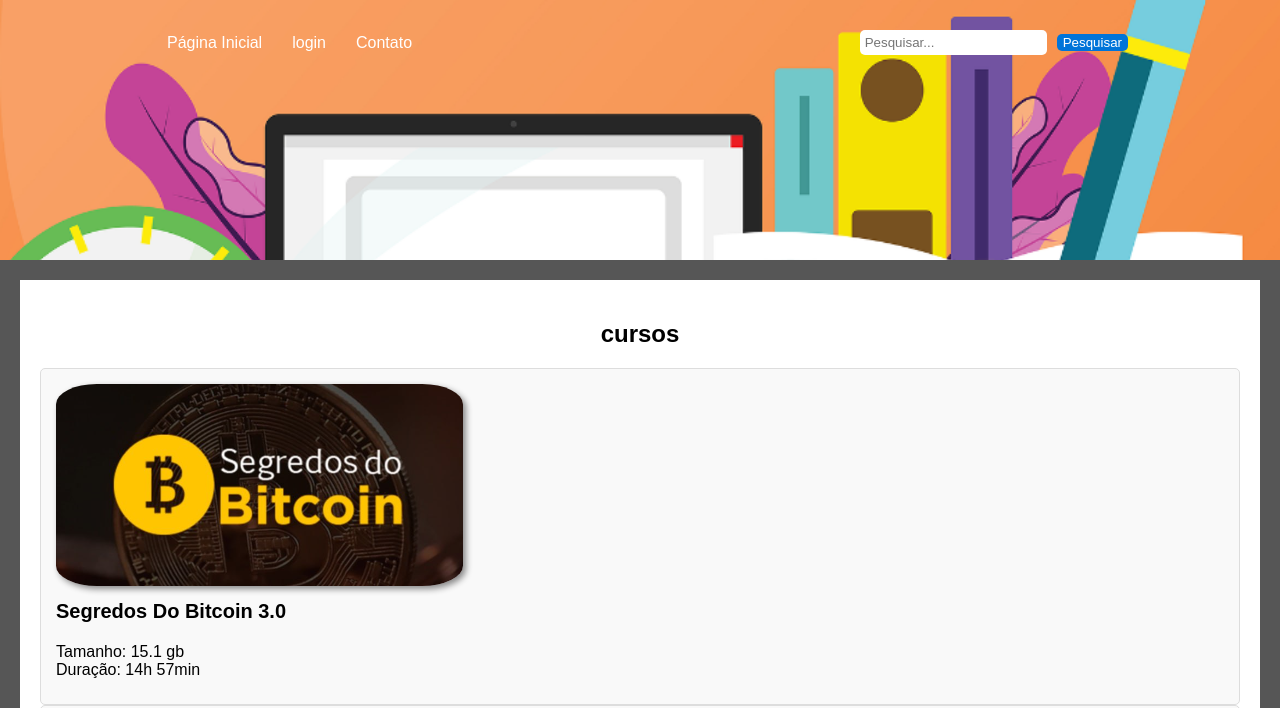
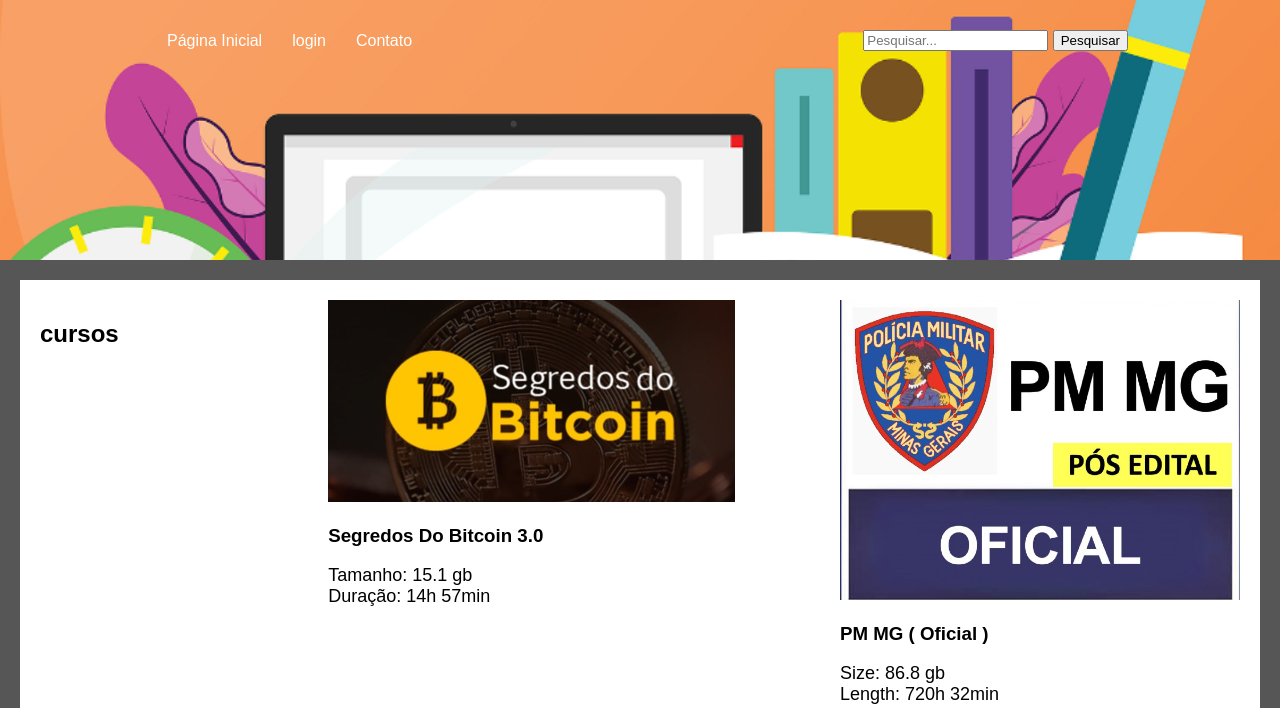
Before and after one commit to Luis-fellipe-Dias-Frutuoso/bem-vindo, a plain HTML site: page index.html in a window 1280 px wide. Shown: the top 708 px of the page. Drawn offline with Linux system fonts and the light colour scheme.

Commit message:
Update estilo.css

```diff
--- a/estilo.css
+++ b/estilo.css
@@ -1,3 +1,4 @@
+/* Estilos comuns para ambos PC e celular */
 body {
     font-family: Arial, sans-serif;
     margin: 0;
@@ -47,62 +48,12 @@ section:hover {
     margin: 20px;
 }
 
-#projetos {
-    display: flex;
-    flex-wrap: wrap;
-    justify-content: space-between;
-}
-
-.projeto {
-    width: 100%; /* Alterado para 100% em dispositivos móveis */
-    padding: 15px;
-    background-color: #f9f9f9;
-    border: 1px solid #ddd;
-    border-radius: 5px;
-    transition: transform 0.3s;
-}
-
-.projeto:hover {
-    background-color: #646464;
-    color: #fff;
-    transform: scale(1.05);
-}
-
-.projeto img {
-    max-width: 100%;
-    height: auto;
-    border-radius: 10% 10% 10% 10%;
-    box-shadow: 3px 3px 6px #888888;
-    transition: 0.2s;
-}
-
-.projeto img:hover {
-
-}
-
-h3 {
-    font-size: 20px;
-    margin-top: 10px;
-}
-
-p {
-    font-size: 16px;
-    margin: 10px 0;
-}
-
 h2 {
     text-align: center;
     display: block;
 }
 
-.pepa {
-    display: block;
-    text-align: center;
-    width: 100%; /* Alterado para 100% em dispositivos móveis */
-    margin: 0 auto;
-}
-
-.duda {
+duda {
     text-align: center;
     height: 200px;
     background-image: url('img/Captura de tela 2023-10-30 230230.png');
@@ -113,7 +64,7 @@ h2 {
     transition: background-color 0.3s;
 }
 
-.duda:hover {
+duda:hover {
     background-color: #d65d5d;
 }
 
@@ -141,18 +92,20 @@ nav {
     color: #fff;
 }
 
-.search {
+search {
     display: flex;
     align-items: center;
 }
 
-.search input {
+/* Limitar a largura máxima da barra de pesquisa em dispositivos móveis */
+search input {
+    max-width: 150px;
     padding: 5px;
     border: none;
     border-radius: 5px;
 }
 
-.search button {
+search button {
     background-color: #0074D9;
     color: #fff;
     border: none;
@@ -165,7 +118,7 @@ a {
     text-decoration: none;
 }
 
-#matematica3 {
+matematica3 {
     background-image: url('img/download (1).jpg');
     background-repeat: no-repeat;
     background-size: cover;
@@ -173,7 +126,7 @@ a {
     text-decoration: none;
 }
 
-#portugues {
+portugues {
     background-image: url('portugues.jpg');
     background-repeat: no-repeat;
     background-size: cover;
@@ -181,17 +134,51 @@ a {
     text-decoration: none;
 }
 
-/* Adicione uma media query para dispositivos móveis */
+/* Estilos específicos para dispositivos móveis (max-width: 768px) */
 @media (max-width: 768px) {
+    /* Aplique estilos específicos para dispositivos móveis aqui */
     header {
         padding: 15px;
     }
 
-    .projeto {
+    projeto {
         width: 100%;
     }
 
-    .pepa {
+    pepa {
         width: 100%;
     }
 }
+
+/* Estilos específicos para PCs (min-width: 769px) */
+@media (min-width: 769px) {
+    /* Aplique estilos específicos para PCs aqui */
+    #projetos {
+        display: flex;
+        flex-wrap: wrap;
+        justify-content: space-between;
+    }
+
+    projeto {
+        width: 30%;
+        padding: 15px;
+        background-color: #f9f9f9;
+        border: 1px solid #ddd;
+        border-radius: 5px;
+        transition: transform 0.3s;
+    }
+
+    projeto:hover {
+        background-color: #646464;
+        color: #fff;
+        transform: scale(1.05);
+    }
+
+    projeto img {
+        max-width: 100%;
+        height: auto;
+        border-radius: 10% 10% 10% 10%;
+        box-shadow: 3px 3px 6px #888888;
+        transition: 0.2s;
+    }
+}
```
